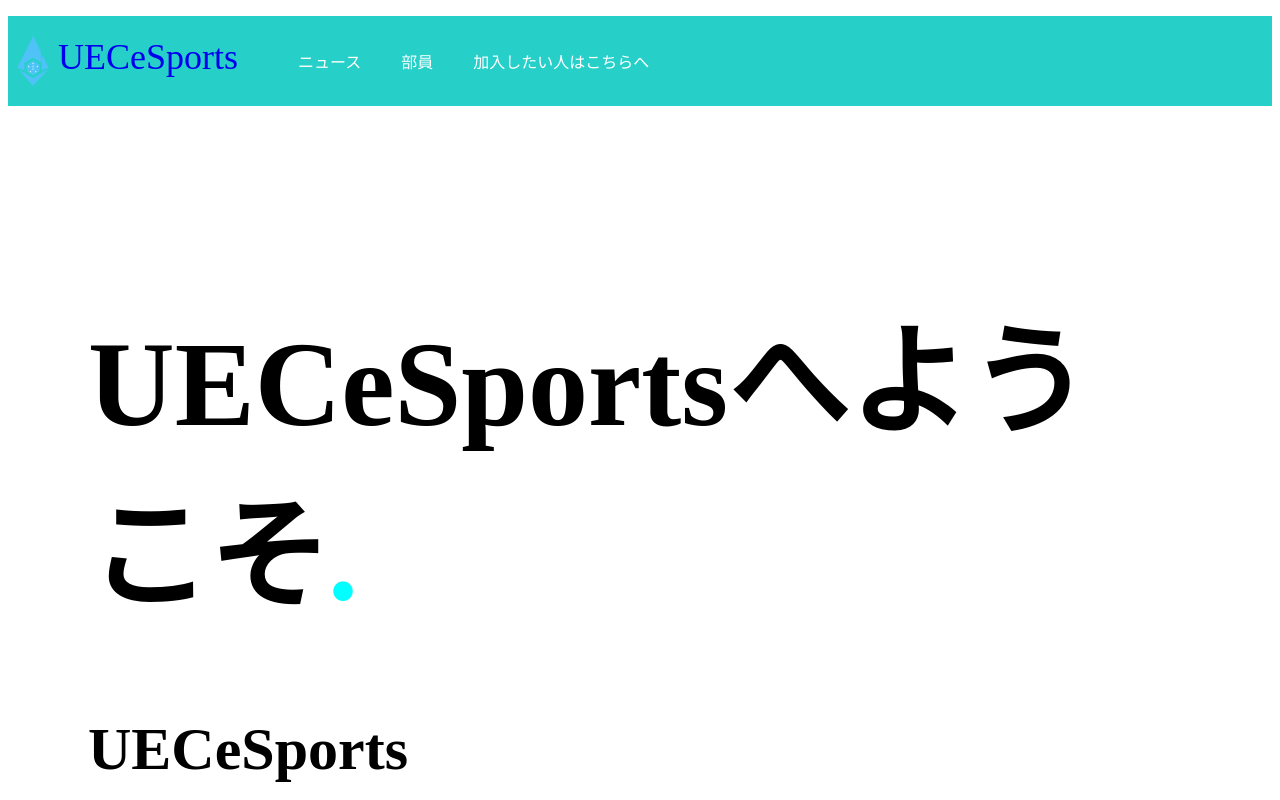
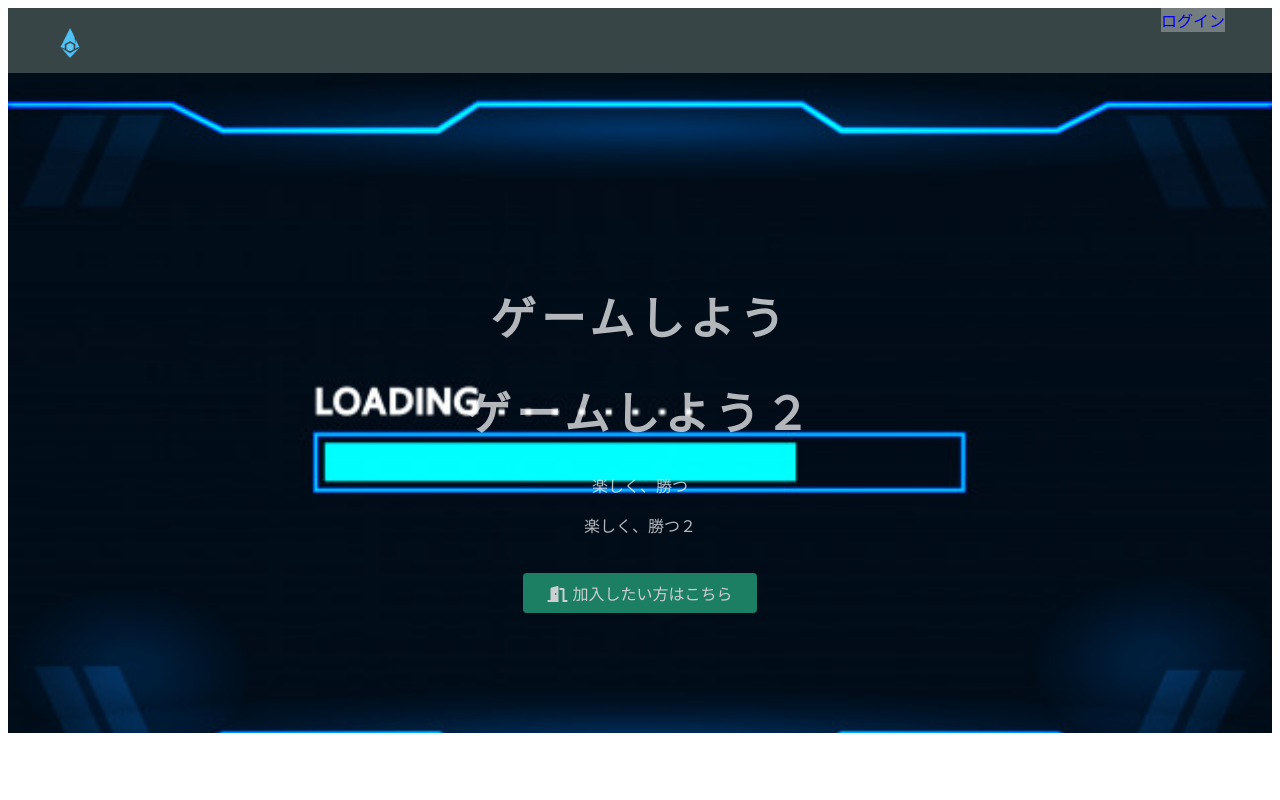
Before and after one commit to karasuex54/UECeS_HP, a plain HTML site: page public_html/index.html in a window 1280 px wide. Shown: the top 800 px of the page. Drawn offline with Linux system fonts and the light colour scheme.

Commit message:
topとheaderをちょっと

```diff
--- a/public_html/css/index.css
+++ b/public_html/css/index.css
@@ -4,54 +4,65 @@ body {
 a {
   text-decoration: none;
   }
+  .container{
+    width: 1170px;
+    padding: 0 15px;
+    margin: 0 auto;
+  }
 /*header*/
 header{
-  background-color: #26d0c9;
-  color: #fff;
-  height: 90px;
+  height: 65px;
+  width: 100%;
+  background-color: rgba(34, 49, 52, 0.9);
 }
-.header-icon{
+.logo{
+  width:30px;
+  margin-top: 20px;
+}
+.header-left{
   float: left;
 }
-.header-icon img{
-  height: 50px;
-  margin-top: 20px;
-  margin-bottom: 20px;
+.header-right{
+  float:right;
+  background-color: rgba(255, 255, 255, 0.3);
 }
-.header-logo{
-  font-size: 36px;
-  float: left;
-  padding: 20px 40px 20px 0px;
+.header-right:hover{
+  background-color: rgba(255, 255, 255, 0.5);
 }
-.header-logo a:hover{
-  border-bottom: solid 3px #00FF00;
+/*top-wrapper*/
+.top-wrapper{
+  background-image: url(/image/header-back.jpg);
+  color: #fff;
+  padding: 180px 0px 100px 0px;
+  background-size: cover;
+  text-align: center;
 }
-.header-logo a:visited{
+.top-wrapper h1{
+  opacity: 0.7;
+  font-size: 45px;
+  letter-spacing: 5px;
+}
+.top-wrapper p{
+  opacity: 0.7;
+}
+.btn{
+  padding: 8px 24px 8px 24px;
   color: #fff;
+  display: inline-block;
+  opacity: 0.8;
+  background-color: #239b76;
+  margin: 20px 0px 20px 0px;
+  border-radius: 4px;
 }
-.header-list li{
-  list-style: none;
-  float: left;
-  padding: 33px 20px 33px 20px;
+.btn:hover{
+  opacity: 1;
 }
-.header-list a:hover{
-  border-bottom: solid 3px #00FF00;
-}
-.header-list a:visited{
-  color: #fff;
+.fa{
+  margin-right: 5px;
 }
 /*main*/
 .main{
   padding: 100px 80px 100px 80px;
-}
-.copy-container h1{
-  font-size: 120px;
-}
-.copy-container h2{
-  font-size: 60px;
-}
-.copy-container span{
-  color: #00ffff;
 }
 .contents{
   height: 800px;
--- a/public_html/index.html
+++ b/public_html/index.html
@@ -7,32 +7,37 @@
     <title>UECeSports -仮-</title>
     <link rel="icon" href="image/ueces_logo.png">
     <link href="css/index.css" rel="stylesheet" type="text/css">
+    <link rel="stylesheet" href="https://use.fontawesome.com/releases/v5.8.1/css/all.css" integrity="sha384-50oBUHEmvpQ+1lW4y57PTFmhCaXp0ML5d60M1M7uH2+nqUivzIebhndOJK28anvf" crossorigin="anonymous">
   </head>
   <body>
+
     <!--header-->
     <header>
-      <div class="header-icon">
-        <a href="http://uecesports.com/index.html"><img src="image/ueces_logo.png"></a>
-      </div>
-      <div class="header-logo">
-        <a href="http://uecesports.com/index.html">UECeSports</a>
-      </div>
-      <div class="header-list">
-        <ul>
-          <li><a href="">ニュース</a></li>
-          <li><a href="">部員</a></li>
-          <li><a href="">加入したい人はこちらへ</a></li>
-        </ul>
+      <div class="container">
+        <div class="header-left">
+          <img class="logo" src="image/ueces_logo.png">
+        </div>
+        <div class="header-right">
+          <a class="login" href="#">ログイン</a>
+        </div>
       </div>
     </header>
 
+    <!--top-wrapper-->
+    <div class="top-wrapper">
+      <div class="container">
+        <h1>ゲームしよう</h1>
+        <h1>ゲームしよう２</h1>
+        <p>楽しく、勝つ</p>
+        <p>楽しく、勝つ２</p>
+        <div class="btn-wrapper">
+          <a href="#" class="btn"><span class="fa fa-door-open"></span>加入したい方はこちら</a>
+        </div>
+      </div>
+    </div>
 
     <!--main-->
     <div class="main">
-      <div class="copy-container">
-        <h1>UECeSportsへようこそ<span>.</span></h1>
-        <h2>UECeSports</h2>
-      </div>
       <div class="contents">
         <h3 class="section-title">主な部員</h3>
         <div class="contents-item">
@@ -63,7 +68,6 @@
       </div>
     </div>
 
-
     <!--footer-->
     <footer>
       <div class="footer-logo">
@@ -77,5 +81,6 @@
         </ul>
       </div>
     </footer>
+
   </body>
 </html>
```
Also changed, not shown: public_html/image/header-back.jpg (added), public_html/素材.txt (added).
